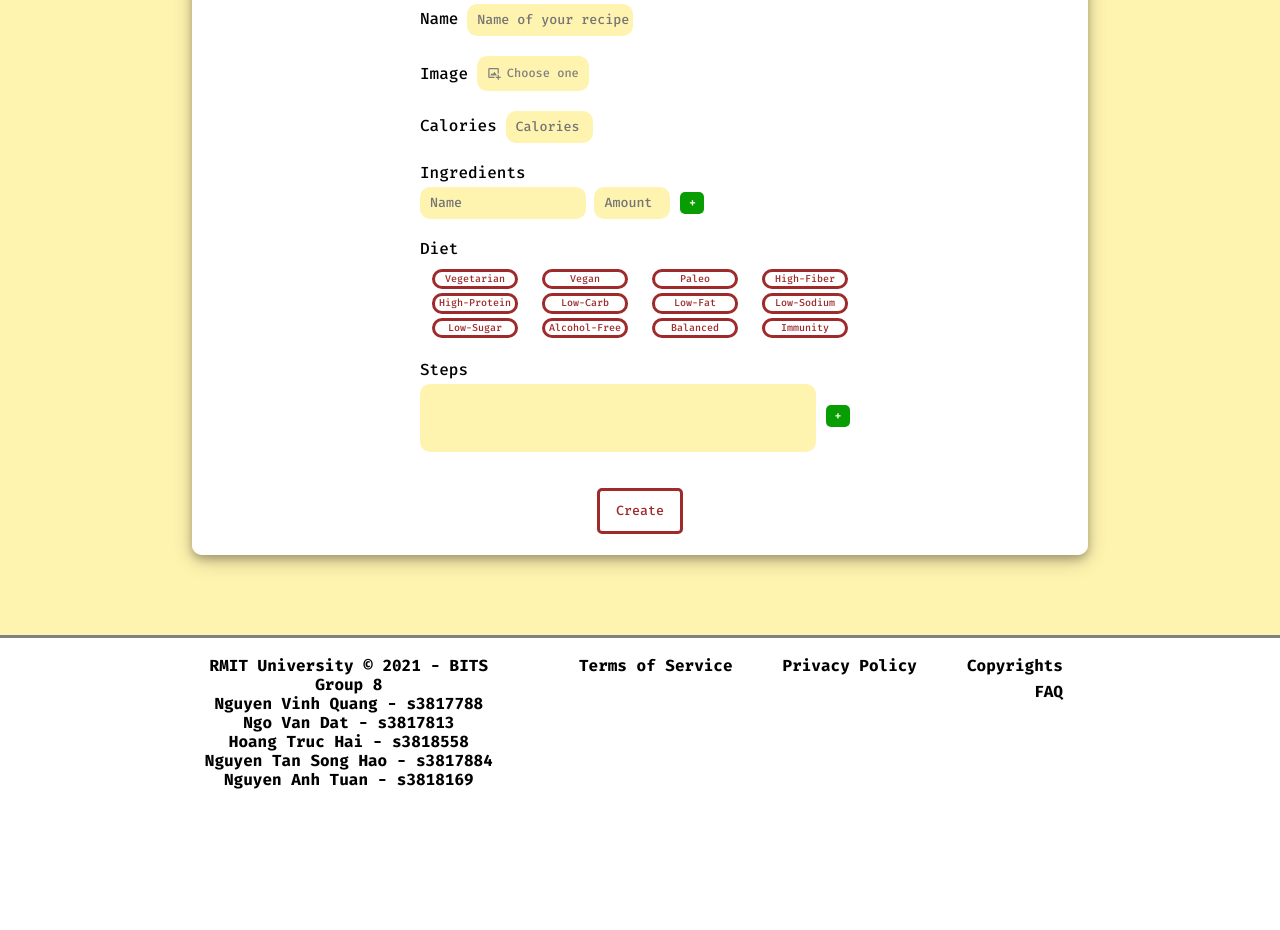
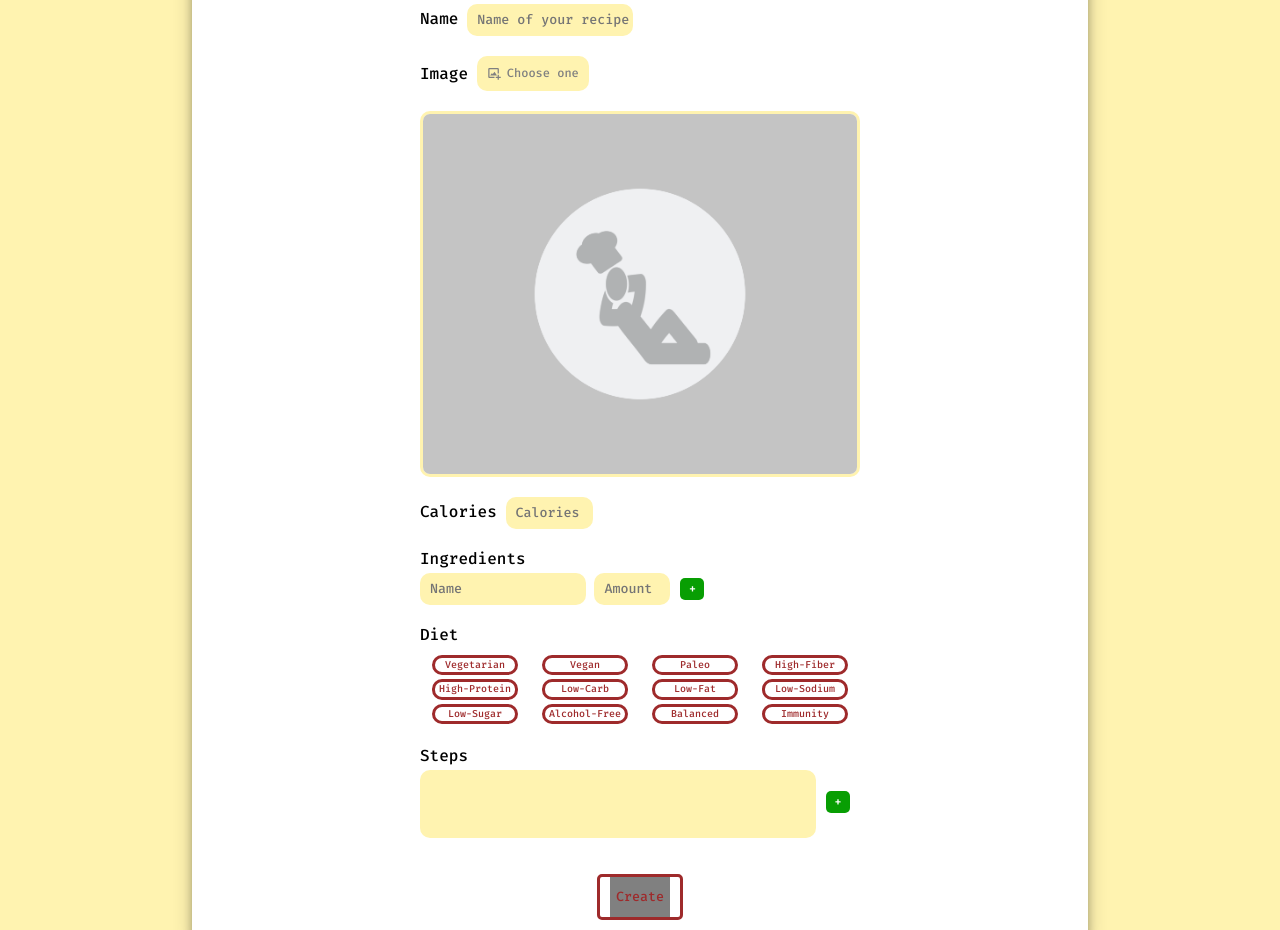
Before and after one commit to Edward2362/BITS, a React (Create React App) app: page /AlterRecipe in a window 1280 px wide. Shown: the part 402-1332 px from the top of the page. Before the commit the page ends 1209 px from the top, so only its background shows below. Built offline with nearby package versions, Linux system fonts and the light colour scheme; no server answers; sample sign-in values are in the browser's storage.

Commit message:
Update check add recipe page

```diff
--- a/src/App.css
+++ b/src/App.css
@@ -749,7 +749,7 @@ input::-webkit-file-upload-button {
 
 .ad-body h1 {
     font-family: "Dancing Script", cursive;
-    font-size: 140px;
+    font-size: 160px;
     color: #e9b789;
     text-shadow: 1px 5px 1px rgba(0, 0, 0, 0.6);
 }
@@ -880,6 +880,7 @@ input::-webkit-file-upload-button {
     padding-left: 10%;
     width: 90%;
     align-items: center;
+    transform: translateY(-20px);
 }
 
 .user {
@@ -891,6 +892,7 @@ input::-webkit-file-upload-button {
 .user h2 {
     color: #9e2a2b;
     padding-bottom: 1%;
+    font-size: 30px;
 }
 
 .user p {
@@ -915,7 +917,13 @@ input::-webkit-file-upload-button {
 
 .feedback-content {
     width: 100%;
-    text-align: center;
+    text-align: justify;
+    display: flex;
+    justify-content: center;
+}
+
+.feedback-content p {
+    width: 70%;
 }
 
 .quote {
@@ -1629,16 +1637,24 @@ input::-webkit-file-upload-button {
     box-shadow: 0 4px 8px 0 rgba(0, 0, 0, 0.25), 0 6px 20px 0 rgba(0, 0, 0, 0.2);
 }
 
-.btn-submit input {
+.btn-submit button {
     cursor: pointer;
     background: none;
     border: none;
     font-weight: 500;
     color: #9e2a2b;
-}
-
-.btn-submit input:hover {
+    transition: color 0.3s ease-in-out;
+}
+
+.btn-submit:hover button {
     color: white;
+}
+
+.btn-submit button:disabled,
+.btn-submit button:disabled:hover {
+    background-color: gray;
+    border-color: gray;
+    cursor: default;
 }
 
 .btn-delete {
--- a/src/components/Ad.js
+++ b/src/components/Ad.js
@@ -7,8 +7,8 @@ const Ad = () => {
                 <div className="container overlay">
                     <div className="ad-body">
                         <div className="ad-text">
+                            <h1>Restcipe</h1>
                             <p>Open the fridge and</p>
-                            <h1>Restcipe</h1>
                         </div>
                     </div>
                 </div>
--- a/src/components/Homepage.js
+++ b/src/components/Homepage.js
@@ -163,7 +163,7 @@ const HomepageBody = () => {
                         <div className="section-header">
                             <div className="sn-header-body">
                                 <HiOutlinePresentationChartLine />
-                                <h1>User Feedback</h1>
+                                <h1>Feedback</h1>
                                 <hr />
                             </div>
                         </div>
@@ -186,8 +186,8 @@ const HomepageBody = () => {
                                         <p>
                                             Restcipe is an amazing website with
                                             thousands of dishes from around the
-                                            world. Moreover, it has just saved
-                                            my husband from a flying knife.
+                                            world and it has just saved my
+                                            husband from a flying knife.
                                         </p>
                                     </div>
                                     <div className="quote">
--- a/src/components/Profile.js
+++ b/src/components/Profile.js
@@ -21,6 +21,23 @@ const Profile = (prop) => {
         customerImage: "",
     });
     const [done, setDone] = useState(false);
+
+    const [selectedFile, setSelectedFile] = useState(null);
+    var source = "";
+
+    if (selectedFile === null) {
+    } else {
+        source = selectedFile.profileImg;
+    }
+    var imageHandler = (e) => {
+        const reader = new FileReader();
+        reader.onload = () => {
+            if (reader.readyState === 2) {
+                setSelectedFile({ profileImg: reader.result });
+            }
+        };
+        reader.readAsDataURL(e.target.files[0]);
+    };
 
     if (null !== sessionStorage.getItem("userID")) {
     } else {
--- a/src/components/RecipeForm.js
+++ b/src/components/RecipeForm.js
@@ -3,6 +3,7 @@ import { useState } from "react";
 import { useNavigate } from "react-router-dom";
 import { choose } from "../functionsJS/checkbox";
 import { BiImageAdd } from "react-icons/bi";
+import defaultImg from "../img/Default Restcipe img.png";
 
 export const RecipeForm = (prop) => {
     let navigate = useNavigate();
@@ -10,17 +11,17 @@ export const RecipeForm = (prop) => {
     var endPoint2 = "http://localhost:9000/foodUpdate";
     var endPoint3 = "http://localhost:9000/food";
     var endPoint4 = "http://localhost:9000/foodPlace";
+
+    const [name, setName] = useState("");
+    const [selectedFile, setSelectedFile] = useState(null);
+    const [calories, setCalories] = useState("");
     const [ingredientList, setIngredientList] = useState([
         { ingredientName: "", ingredientAmount: "" },
     ]);
+    const [diets, setDiets] = useState([]);
+    const [stepList, setStepList] = useState([{ stepDescription: "" }]);
 
-    const [selectedFile, setSelectedFile] = useState(null);
-    var source = "";
-
-    const [diets, setDiets] = useState([]);
-    const [calories, setCalories] = useState("");
-    const [name, setName] = useState("");
-    const [stepList, setStepList] = useState([{ stepDescription: "" }]);
+    var source = defaultImg;
 
     const [foodId, setFoodId] = useState("");
     const [customerId, setCustomerId] = useState("");
@@ -195,6 +196,20 @@ export const RecipeForm = (prop) => {
         }
     };
 
+    const checkInput = () => {
+        if (
+            name !== "" &&
+            calories !== "" &&
+            ingredientList[0].ingredientName !== "" &&
+            ingredientList[0].ingredientAmount !== "" &&
+            diets.length !== 0 &&
+            stepList[0].stepDescription !== ""
+        ) {
+            return false;
+        }
+        return true;
+    };
+
     const handleEffect = () => {
         if (placeMix) {
             handleCheckedDiet();
@@ -256,13 +271,9 @@ export const RecipeForm = (prop) => {
                         ></input>
                     </div>
                 </div>
-                {source === "" ? (
-                    <></>
-                ) : (
-                    <div className="recipe-img-holder">
-                        <img src={source} width="400px" />
-                    </div>
-                )}
+                <div className="recipe-img-holder">
+                    <img src={source} width="400px" />
+                </div>
 
                 <div className="new-res-body">
                     <label>Calories</label>
@@ -486,11 +497,14 @@ export const RecipeForm = (prop) => {
             {existedRecipe ? (
                 <div className="btns">
                     <div className="btn-submit">
-                        <input
+                        <button
                             type="submit"
                             value="Update"
+                            disabled={checkInput()}
                             onClick={addOrUpdatedRecipe}
-                        ></input>
+                        >
+                            Update
+                        </button>
                     </div>
 
                     <div className="btn-delete">
@@ -504,11 +518,14 @@ export const RecipeForm = (prop) => {
             ) : (
                 <div className="btns">
                     <div className="btn-submit">
-                        <input
+                        <button
                             type="submit"
                             value="Create"
+                            disabled={true}
                             onClick={addOrUpdatedRecipe}
-                        ></input>
+                        >
+                            Create
+                        </button>
                     </div>
                 </div>
             )}
```
Also changed, not shown: src/img/Default Restcipe img.png (added).
